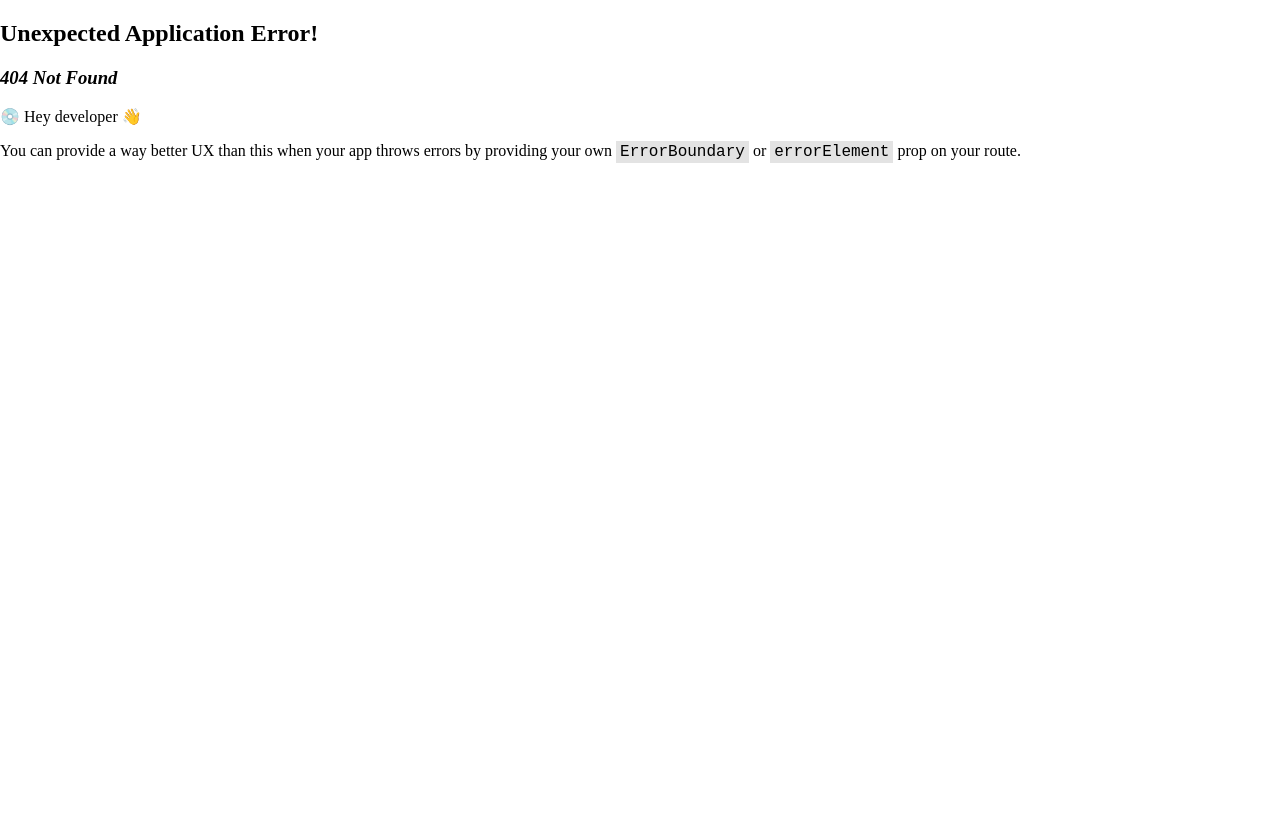
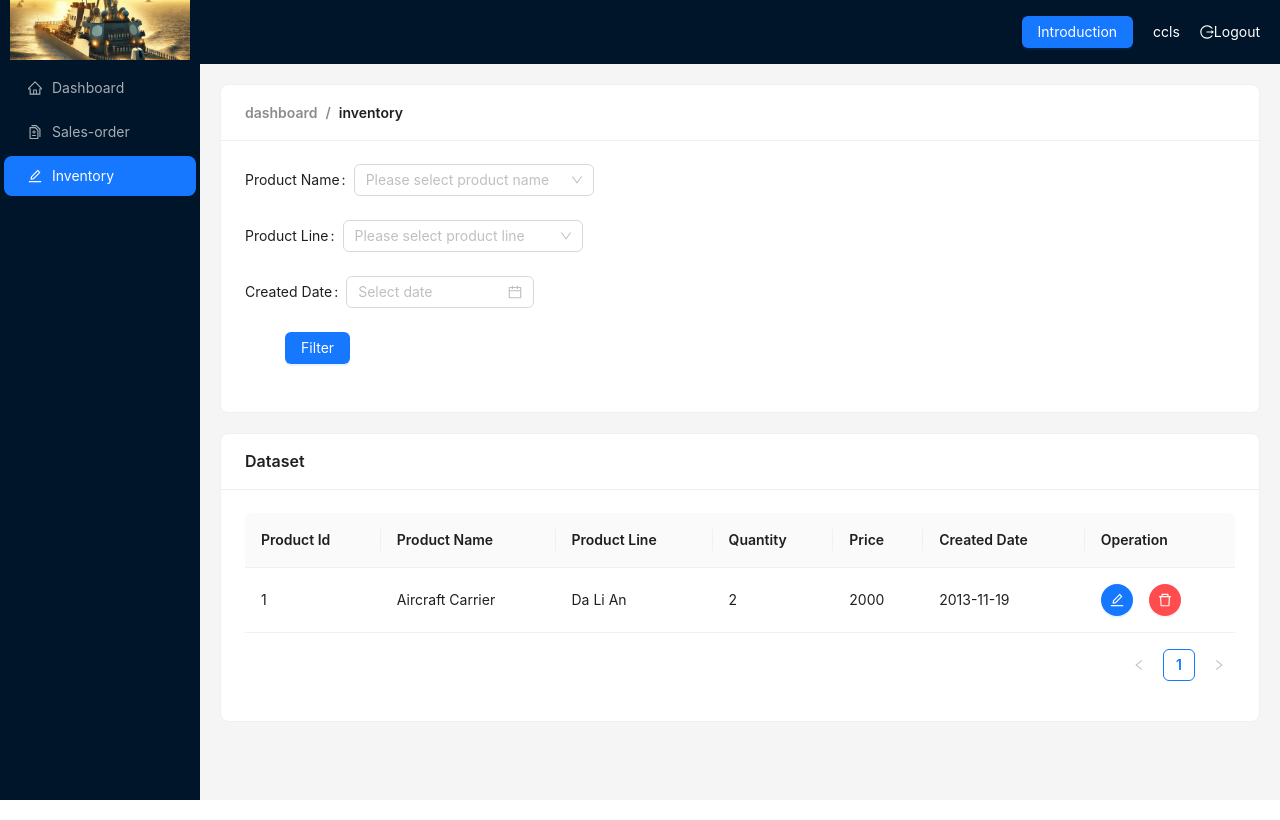
Before and after one commit to pbl-group-2-mccs/mccs-retail-front-end, a React (Create React App) app: page /inventory in a window 1280 px wide. Before the commit this address had no page. Built offline with nearby package versions, Linux system fonts and the light colour scheme.

Commit message:
delete button, inventory management, introduction,logo

```diff
--- a/src/apis/inventory.js
+++ b/src/apis/inventory.js
@@ -7,3 +7,10 @@ export function getInventoryListAPI(param){
         param
     })
 }
+
+export function deleteInventoryAPI(id){
+    return request({
+        url: '/api/inventory/${id}',
+        method:'DELETE'
+    })
+}
--- a/src/apis/sales-orders.js
+++ b/src/apis/sales-orders.js
@@ -7,3 +7,10 @@ export function getSalesOrdersListAPI(param){
         param
     })
 }
+
+export function deleteSalesOrderAPI(id){
+    return request({
+        url: '/api/sales-orders/${id}',
+        method:'DELETE'
+    })
+}
--- /dev/null
+++ b/src/pages/Inventory/index.js
@@ -0,0 +1,177 @@
+import { Card, Table, Tag, Space, Breadcrumb, Radio, Select, Form, DatePicker, Button, Popconfirm} from 'antd'
+import { Link } from 'react-router-dom'
+import { EditOutlined, DeleteOutlined } from '@ant-design/icons'
+import { useEffect, useState } from 'react'
+import { deleteInventoryAPI, getInventoryListAPI } from '@/apis/inventory'
+
+const { Option } = Select
+
+
+const Inventory = () => {
+
+    const columns = [
+        {
+            title: 'Product Id',
+            dataIndex: 'productId',
+          },
+          {
+            title: 'Product Name',
+            dataIndex: 'productName',
+          },
+          {
+            title: 'Product Line',
+            dataIndex: 'productLine',
+          },
+          {
+            title: 'Quantity',
+            dataIndex: 'quantity',
+          },
+          {
+            title: 'Price',
+            dataIndex: 'price',
+          },
+          {
+            title: 'Created Date',
+            dataIndex: 'createdAt',
+          },
+          {
+            title: 'Operation',
+            render: data => {
+              return (
+                  <Space size="middle">
+                  <Button type='primary' shape='circle' icon={<EditOutlined />} />
+                  <Popconfirm
+                    title='Delete the inventory'
+                    description='Are you sure to delete this inventory?'
+                    onConfirm={() => onConfirm(data)}
+                    okText="Yes"
+                    cancelText="No"
+                  >
+                  <Button
+                    type='primary'
+                    danger
+                    shape='circle'
+                    icon={<DeleteOutlined />}
+                    />
+                  </Popconfirm>
+                </Space>
+              )
+            }
+          }
+    ]
+
+    const data = [
+        {
+            productId: "1",
+            productName: "Aircraft Carrier",
+            productLine: "Da Li An",
+            quantity:"2",
+            price:2000,
+            createdAt:"2013-11-19"
+          },
+    ]
+
+    const flatData = data.map((item) => ({
+        ...item,
+      }));
+
+      const [reqData, setReqData] = useState({
+        productName:'',
+        productLine:'',
+        createdAt:'',
+        page:1,
+        per_page:10
+      })
+
+
+    const [count, setCount] = useState([])
+    // const [list, setList] = useState([])
+    // useEffect(() => {
+    //     async function getList() {
+    //         const res = await getInventoryListAPI(reqData)
+    //         setList(res.data.results)
+    //     }
+    //     getList()
+    // }, [reqData])
+
+    const onFinish = (formValue) => {
+      console.log(formValue)
+      console.log(formValue.createdAt.format('YYYY-MM-DD'))
+      // setReqData({
+      //   ...reqData,
+      //   productName: formValue.productName,
+      //   productLine: formValue.productLine,
+      //   createdAt: formValue.createdAt.format('YYYY-MM-DD')
+      // })
+    }
+
+    const onPageChange = (page) => {
+      console.log(page)
+      setReqData({
+        ...reqData,
+        page
+      })
+    }
+
+    const onConfirm = (data) =>{
+      console.log(data)
+      // deleteInventoryAPI(data.productId)
+      // setReqData({
+      //   ...reqData,
+      //   page:1
+      // })
+    }
+
+    return (
+        <div>
+          <Card
+            title={
+              <Breadcrumb items={[
+                {title: <Link to={'/'}>dashboard</Link> },
+                {title: 'inventory'},
+              ]} />
+            }
+            style={{marginBottom :20}}
+          >
+            <Form initialValues={{status: null}} onFinish={onFinish}>
+              <Form.Item label='Product Name' name='productName'>
+                <Select
+                  placeholder='Please select product name'
+                  style={{width: 240}}
+                  >
+                    <Option value='Aircraft Carrier'></Option>
+                  </Select>
+              </Form.Item>
+              <Form.Item label='Product Line' name='productLine'>
+                <Select
+                  placeholder='Please select product line'
+                  style={{width: 240}}
+                  >
+                    <Option value='Da Li An'></Option>
+                    <Option value='Ji Anna'></Option>
+                  </Select>
+              </Form.Item>
+              <Form.Item label='Created Date' name="createdAt">
+               <DatePicker />
+              </Form.Item>
+
+              <Form.Item>
+                <Button type='primary' htmlType='submit' style={{marginLeft:40}}>
+                  Filter
+                </Button>
+              </Form.Item>
+            </Form>
+            </Card>
+            <Card title={'Dataset'}>
+                <Table rowKey={"id"} columns={columns} dataSource={flatData} pagination={{
+                  total: count,
+                  pageSize: reqData.per_page,
+                  onChange: onPageChange
+                }}
+                  />
+            </Card>
+        </div>
+    )
+}
+
+export default Inventory
--- a/src/pages/Layout/index.js
+++ b/src/pages/Layout/index.js
@@ -1,9 +1,10 @@
-import { Layout, Menu, Popconfirm } from "antd";
+import { Layout, Menu, Popconfirm, Button, notification } from "antd";
 import {
     HomeOutlined,
     DiffOutlined,
     EditOutlined,
     LogoutOutlined,
+    SmileOutlined,
 } from '@ant-design/icons'
 import './index.scss'
 import { Outlet, useLocation, useNavigate } from "react-router-dom";
@@ -17,18 +18,33 @@ const items = [
         icon:<HomeOutlined />
     },
     {
-        label: 'Sales-orders',
-        key:'/article',
+        label: 'Sales-order',
+        key:'/salesorder',
         icon:<DiffOutlined />
     },
     {
         label:'Inventory',
-        key:'/publish',
+        key:'/inventory',
         icon:<EditOutlined/>
     },
 ]
 
 const GeekLayout = () => {
+    const [api, contextHolder] = notification.useNotification();
+    const openNotification = () => {
+        api.open({
+          message: 'Introduction of MCCS system',
+          description:
+            "Sorry, I don't know either",
+          icon: (
+            <SmileOutlined
+              style={{
+                color: '#108ee9',
+              }}
+            />
+          ),
+        });
+      };
     const navigate = useNavigate()
     const onMenuClick = (route) =>{
         const path = route.key
@@ -41,9 +57,15 @@ const GeekLayout = () => {
             <Header className="header">
                 <div className="logo" />
                 <div className="user-info">
+                <span className="introduction">
+                    {contextHolder}
+                    <Button type="primary" onClick={openNotification}>
+                        Introduction
+                    </Button>
+                </ span>
                     <span className="user-name">ccls</span>
                     <span className="user-logout">
-                        <Popconfirm title="是否确认退出?" okText="退出" cancelText="取消">
+                        <Popconfirm title="Are you sure you want to logout?" okText="Logout" cancelText="Cancel">
                             <LogoutOutlined />Logout
                         </Popconfirm>
                     </span>
--- a/src/pages/Layout/index.scss
+++ b/src/pages/Layout/index.scss
@@ -9,7 +9,7 @@
 .logo {
     width: 200px;
     height: 60px;
-    // ba
+    background: url('~@/assets/logo.png') no-repeat center / 180px auto;
 }
 
 .layout-content {
@@ -23,6 +23,10 @@
     padding-right: 20px;
     color: #fff;
 
+    .introduction {
+        margin-right: 20px;
+    }
+
     .user-name {
         margin-right: 20px;
     }
--- a/src/pages/Publish/index.js
+++ /dev/null
@@ -1,5 +0,0 @@
-const Publish = () => {
-    return <div>this is Inventory</div>
-}
-
-export default Publish
--- a/src/pages/Article/index.js
+++ b/src/pages/SalesOrder/index.js
@@ -1,8 +1,8 @@
-import { Card, Table, Tag, Space, Breadcrumb, Radio, Select, Form, DatePicker, Button} from 'antd'
+import { Card, Table, Tag, Space, Breadcrumb, Radio, Select, Form, DatePicker, Button, Popconfirm} from 'antd'
 import { Link } from 'react-router-dom'
 import { EditOutlined, DeleteOutlined } from '@ant-design/icons'
 import { useEffect, useState } from 'react'
-import { getSalesOrdersListAPI } from '@/apis/sales-orders'
+import { deleteSalesOrderAPI, getSalesOrdersListAPI } from '@/apis/sales-orders'
 
 const { Option } = Select
 
@@ -10,55 +10,70 @@ const status = {
   Cancelled: <Tag color='error'>Cancelled</Tag>
 }
 
-const Article = () => {
+const SalesOrder = () => {
 
     const columns = [
         {
             title: 'Order Id',
             dataIndex: 'orderId',
-            key: 'orderId',
           },
           {
             title: 'Customer Id',
             dataIndex: 'customerId',
-            key: 'customerId',
           },
           {
             title: 'Customer Name',
             dataIndex: 'name',
-            key: 'name',
           },
           {
             title: 'Customer Email',
             dataIndex: 'email',
-            key: 'email',
           },
           {
             title: 'Customer Phone',
             dataIndex: 'phone',
-            key: 'phone',
           },
           {
             title: 'Customer Address Line 1',
             dataIndex: 'addressLine1',
-            key: 'addressLine1',
           },
           {
             title: 'Order Date',
             dataIndex: 'orderDate',
-            key: 'orderDate',
           },
           {
             title: 'Total Amount',
             dataIndex: 'totalAmount',
-            key: 'totalAmount',
           },
           {
             title: 'Status',
             dataIndex: 'status',
-            key: 'status',
             render: data => status[data]
           },
+          {
+            title: 'Operation',
+            render: data => {
+              return (
+                  <Space size="middle">
+                  <Button type='primary' shape='circle' icon={<EditOutlined />} />
+                  <Popconfirm
+                    title='Delete the sales order'
+                    description='Are you sure to delete this sales order?'
+                    onConfirm={() => onConfirm(data)}
+                    okText="Yes"
+                    cancelText="No"
+                  >
+                  <Button
+                    type='primary'
+                    danger
+                    shape='circle'
+                    icon={<DeleteOutlined />}
+                    />
+                  </Popconfirm>
+                </Space>
+              )
+            }
+          }
     ]
 
     const data = [
@@ -91,14 +106,52 @@ const Article = () => {
         addressLine1: item.customer?.addressLine1
       }));
 
+      const [reqData, setReqData] = useState({
+        status:'',
+        name:'',
+        date:'',
+        page:1,
+        per_page:10
+      })
+
+
+    const [count, setCount] = useState([])
     // const [list, setList] = useState([])
     // useEffect(() => {
     //     async function getList() {
-    //         const res = await getSalesOrdersListAPI()
+    //         const res = await getSalesOrdersListAPI(reqData)
     //         setList(res.data.results)
     //     }
     //     getList()
-    // }, [])
+    // }, [reqData])
+
+    const onFinish = (formValue) => {
+      console.log(formValue)
+      console.log(formValue.date.format('YYYY-MM-DD'))
+      // setReqData({
+      //   ...reqData,
+      //   status: formValue.status,
+      //   name: formValue.name,
+      //   date: formValue.date.format('YYYY-MM-DD')
+      // })
+    }
+
+    const onPageChange = (page) => {
+      console.log(page)
+      setReqData({
+        ...reqData,
+        page
+      })
+    }
+
+    const onConfirm = (data) =>{
+      console.log(data)
+      // deleteSalesOrderAPI(data.orderId)
+      // setReqData({
+      //   ...reqData,
+      //   page:1
+      // })
+    }
 
     return (
         <div>
@@ -111,14 +164,14 @@ const Article = () => {
             }
             style={{marginBottom :20}}
           >
-            <Form initialValues={{status: null}}>
+            <Form initialValues={{status: null}} onFinish={onFinish}>
               <Form.Item label='Status' name='status'>
                 <Radio.Group>
                   <Radio value={null}>All display</Radio>
                   <Radio value={0}>Cancelled</Radio>
                 </Radio.Group>
               </Form.Item>
-              <Form.Item label='Customer name' name='name'>
+              <Form.Item label='Customer Name' name='name'>
                 <Select
                   placeholder='Please select customer'
                   style={{width: 240}}
@@ -137,11 +190,16 @@ const Article = () => {
               </Form.Item>
             </Form>
             </Card>
-            <Card title={'dataset'}>
-                <Table rowKey={"id"} columns={columns} dataSource={flatData} />
+            <Card title={'Dataset'}>
+                <Table rowKey={"id"} columns={columns} dataSource={flatData} pagination={{
+                  total: count,
+                  pageSize: reqData.per_page,
+                  onChange: onPageChange
+                }}
+                  />
             </Card>
         </div>
     )
 }
 
-export default Article
+export default SalesOrder
```
Also changed, not shown: src/router/index.js (+6 -6 lines), src/assets/logo.png (added).
